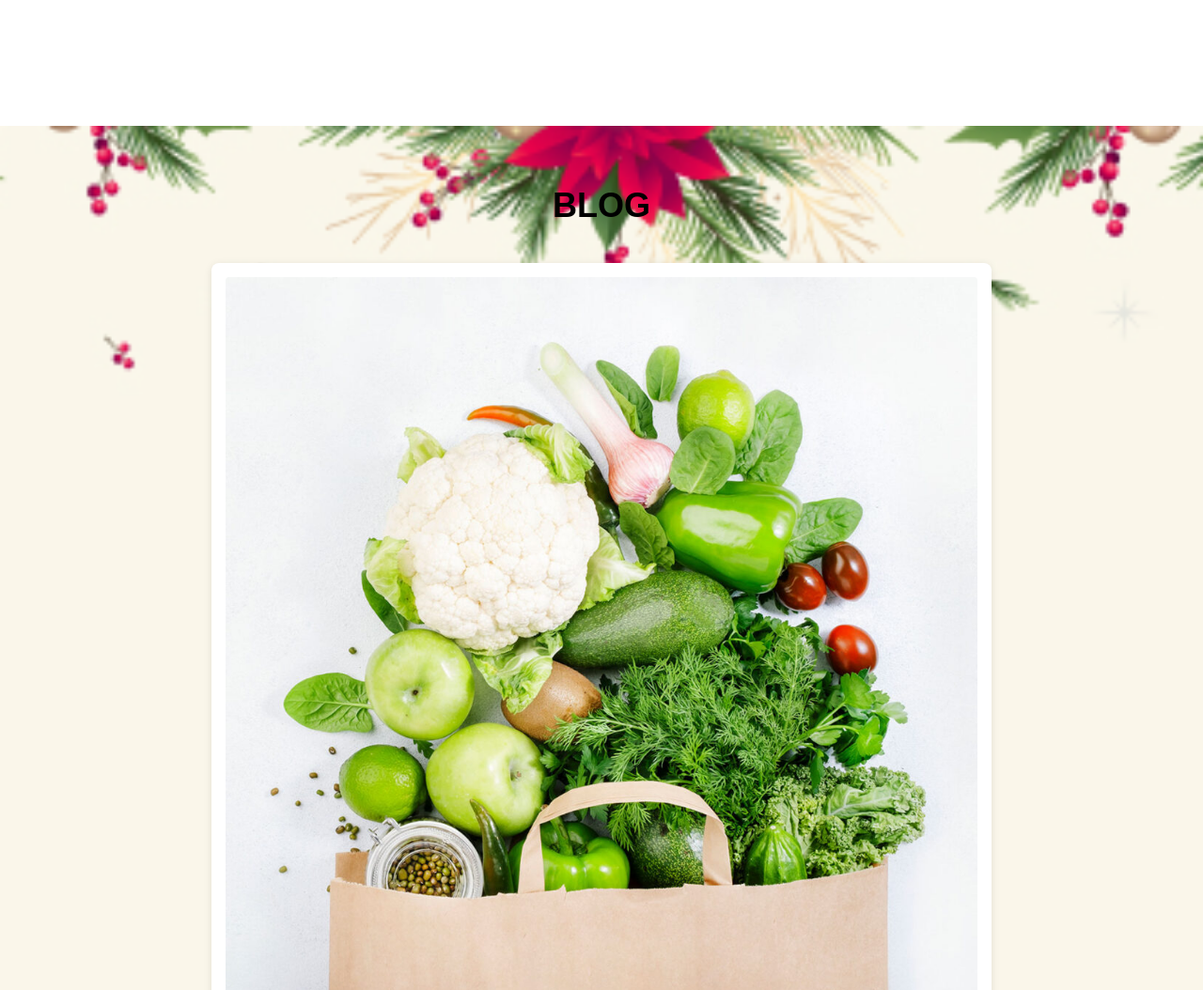
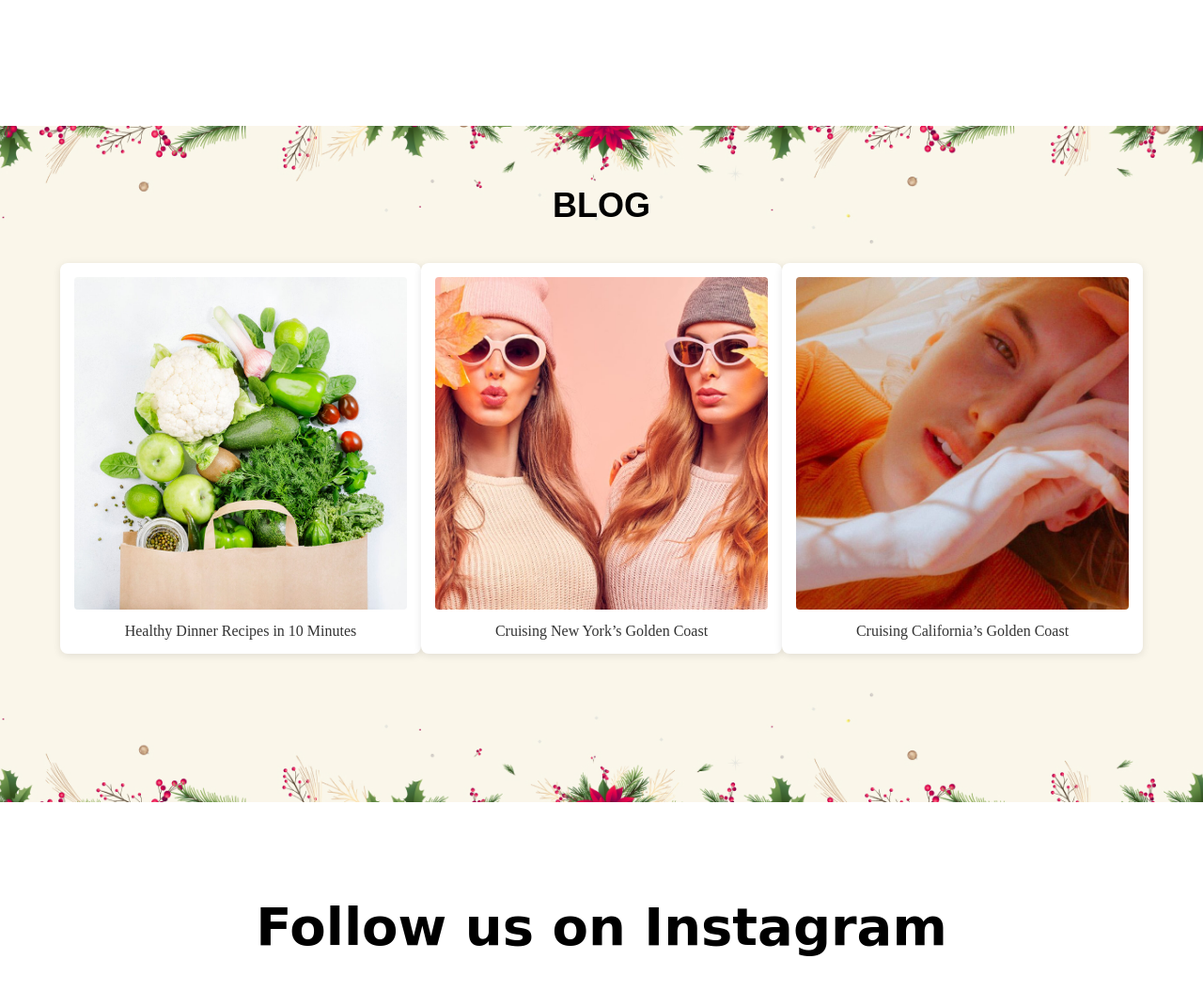
Before and after one commit to rubeshhh/Lusion, a plain HTML site: page index.html in a window 1280 px wide. Shown: the part 3780-4834 px from the top of the page at 94% size. Drawn offline with Linux system fonts and the light colour scheme.

Commit message:
blog pages updated

```diff
--- a/styles.css
+++ b/styles.css
@@ -397,7 +397,7 @@ body {
 .blog {
   margin-top: 145px;
   width: 100%;
-  min-height: 100vh;
+  min-height: 90vh;
   background-image: url(./banner-blog.jpg);
   background-size: cover;
   overflow-x: hidden;
@@ -417,16 +417,17 @@ body {
 }
 
 .card-container {
-  display: flex;
-  gap: 40px;
-  justify-content: center;
-  flex-wrap: wrap;
+  width: 90%;
+  height: 100%;
+  display: grid;
+  grid-template-columns: repeat(3,1fr);
   margin-top: 40px;
 }
 
 
 .card {
-  width: 830px;
+  width: 100%;
+  height: 100%;
   /* height: 234px; */
   background-color: rgb(255, 255, 255);
   box-shadow: 0 2px 8px rgba(0, 0, 0, 0.1);
@@ -1015,7 +1016,7 @@ body {
   .blog {
     margin-top: 145px;
     width: 100%;
-    min-height: 75%;
+    min-height: 63%;
   }
 
   .insta {
```
